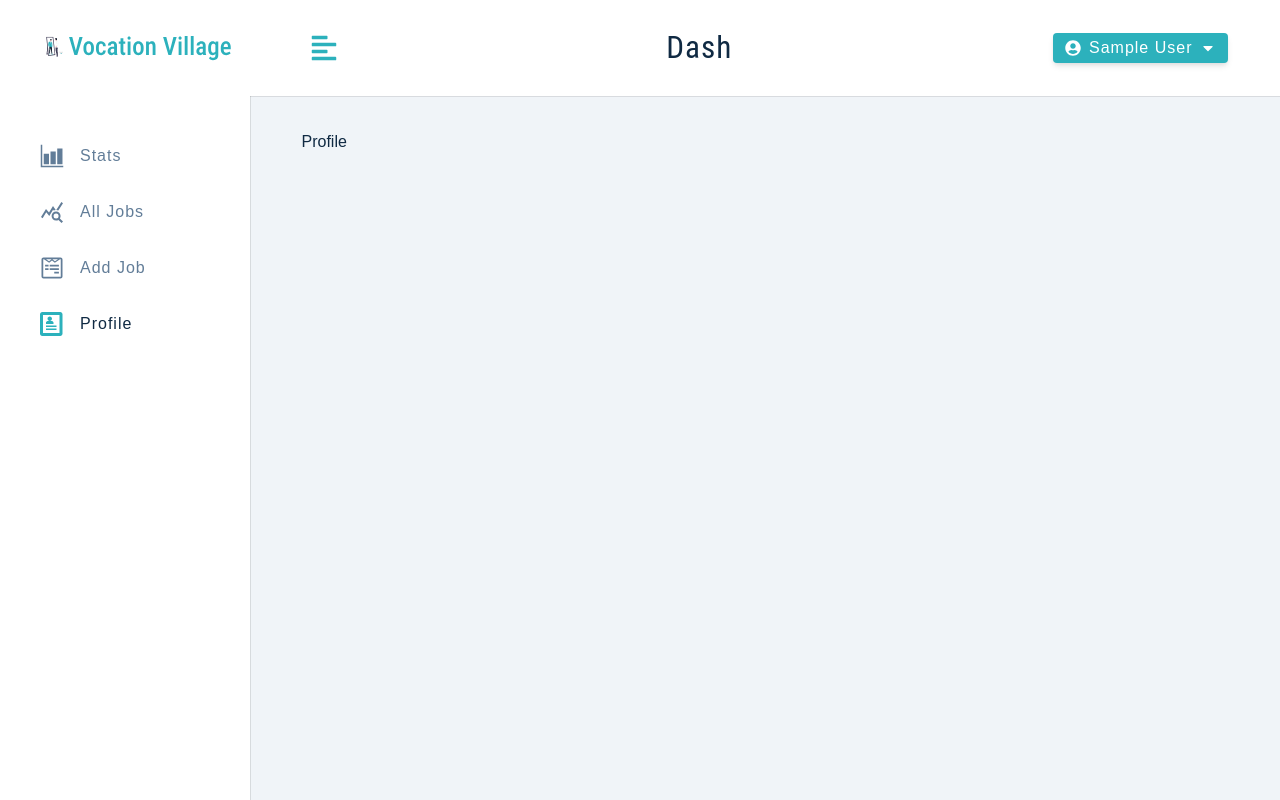
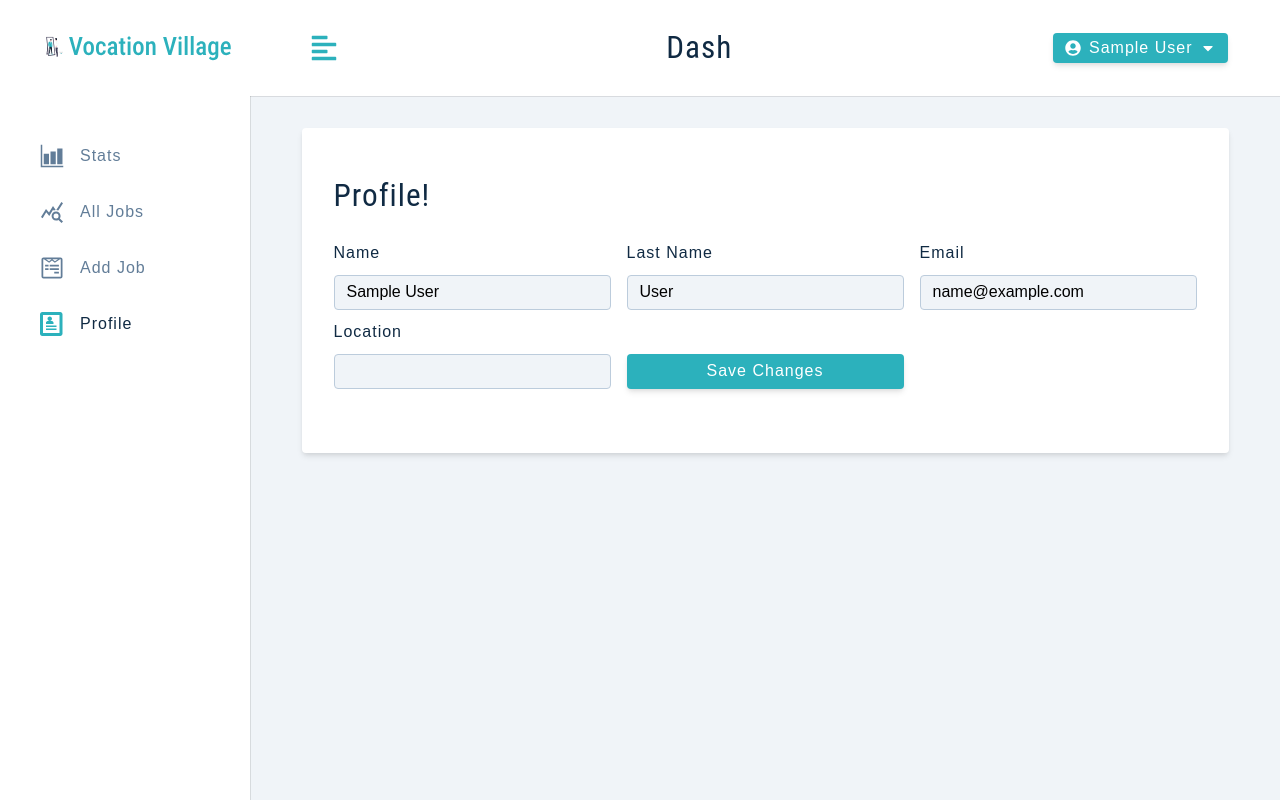
Before and after one commit to outstandingly64/vocation-village, a React (Create React App) app: page /profile in a window 1280 px wide. Built offline with nearby package versions, Linux system fonts and the light colour scheme; sample sign-in values are in the browser's storage.

Commit message:
profile dashboard setup

```diff
--- a/src/context/appContext.js
+++ b/src/context/appContext.js
@@ -6,7 +6,7 @@
   AUTH_COMPLETE,
   AUTH_ERROR,
   TOGGLE_SIDEBAR,
-  LOGOUT_USER
+  LOGOUT_USER,
 } from "./actions";
 import {
   addUserToLocalStorage,
@@ -48,13 +48,16 @@
     }, 2500);
   };
 
-  const authenticateUser = async ({currentUser, endpoint, alertText}) => {
+  const authenticateUser = async ({ currentUser, endpoint, alertText }) => {
     dispatch({ type: AUTH_BEGIN });
 
     try {
       const response = await axios.post(`/api/auth/${endpoint}`, currentUser);
       const { user, token, location } = response.data;
-      dispatch({ type: AUTH_COMPLETE, payload: { user, token, location, alertText } });
+      dispatch({
+        type: AUTH_COMPLETE,
+        payload: { user, token, location, alertText },
+      });
       addUserToLocalStorage({ user, token, location });
     } catch (error) {
       dispatch({
@@ -63,19 +66,31 @@
       });
     }
     clearAlert();
-  }
+  };
 
   const toggleSidebar = () => {
-    dispatch({type: TOGGLE_SIDEBAR});
-  }
+    dispatch({ type: TOGGLE_SIDEBAR });
+  };
 
   const logoutUser = () => {
-    dispatch({type: LOGOUT_USER});
+    dispatch({ type: LOGOUT_USER });
     removeUserFromLocalStorage();
-  }
+  };
 
+  const updateUser = (currentUser) => {
+    console.log(currentUser);
+  };
   return (
-    <AppContext.Provider value={{ ...state, displayAlert, authenticateUser, toggleSidebar, logoutUser }}>
+    <AppContext.Provider
+      value={{
+        ...state,
+        displayAlert,
+        authenticateUser,
+        toggleSidebar,
+        logoutUser,
+        updateUser,
+      }}
+    >
       {children}
     </AppContext.Provider>
   );
--- a/src/pages/dashboard/Profile.js
+++ b/src/pages/dashboard/Profile.js
@@ -1,7 +1,62 @@
+import { useState } from "react";
+import { FormInput, Alert } from "../../components";
+import { useAppContext } from "../../context/appContext";
+import Wrapper from "../../assets/wrappers/DashboardFormPage";
+
 const Profile = () => {
+  const { user, showAlert, displayAlert, isLoading, updateUser } =
+    useAppContext();
+
+  const [name, setName] = useState(user?.name);
+  const [email, setEmail] = useState(user?.email);
+  const [lastName, setLastName] = useState(user?.lastName);
+  const [location, setLocation] = useState(user?.location);
+
+  const submitHandler = (e) => {
+    e.preventDefault();
+    if(!name||!email||!lastName||!location){
+      displayAlert();
+      return;
+    }
+    console.log("user updated handler");
+  };
+
   return (
-    <div>Profile</div>
-  )
-}
+    <Wrapper>
+      <form className="form" onSubmit={submitHandler}>
+        <h3>Profile!</h3>
+        {showAlert && <Alert />}
+        <div className="form-center">
+          <FormInput
+            type="text"
+            name="name"
+            value={name}
+            handleChange={(e) => setName(e.target.value)}
+          />
+          <FormInput
+            type="text"
+            name="lastName"
+            labelText={`Last Name`}
+            value={lastName}
+            handleChange={(e) => setLastName(e.target.value)}
+          />
+          <FormInput
+            type="text"
+            name="email"
+            value={email}
+            handleChange={(e) => setEmail(e.target.value)}
+          />
+          <FormInput
+            type="text"
+            name="location"
+            value={location}
+            handleChange={(e) => setLocation(e.target.value)}
+          />
+          <button className="btn btn-block" type="submit" disabled={isLoading}>{isLoading?'Saving...':'Save Changes'}</button>
+        </div>
+      </form>
+    </Wrapper>
+  );
+};
 
-export default Profile
+export default Profile;
```
